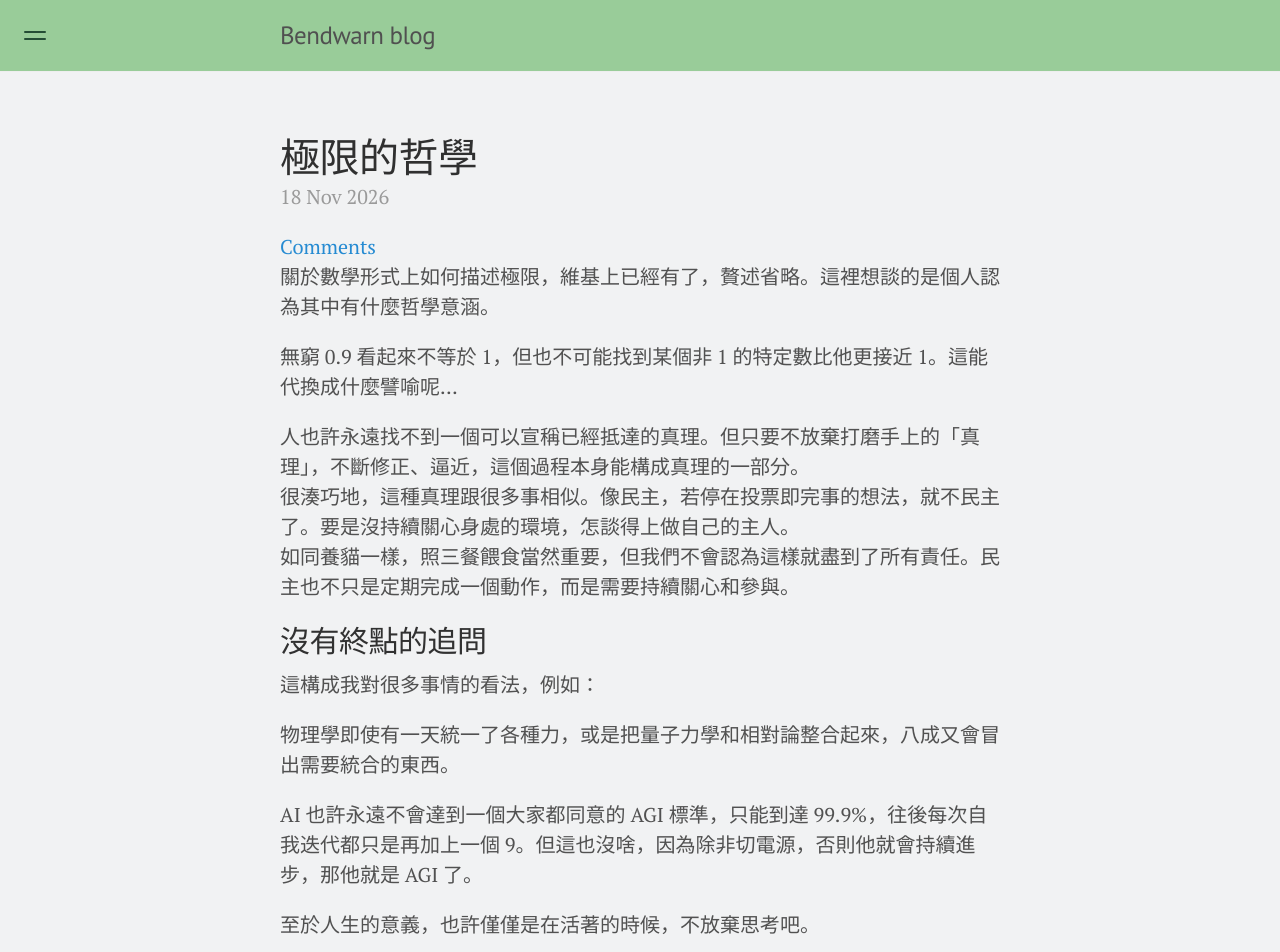
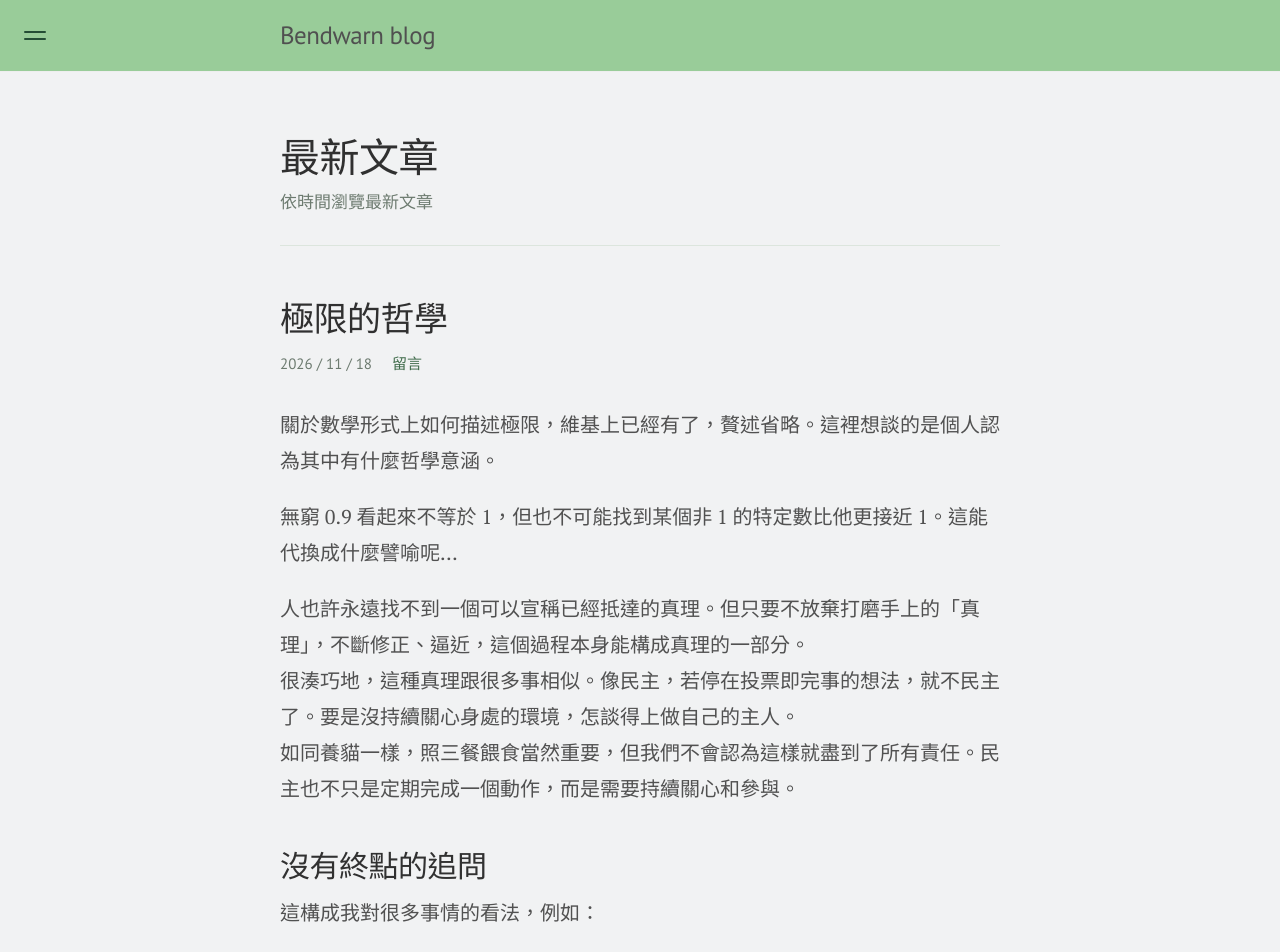
Before and after one commit to bendwarn/bendwarn.github.io, a Jekyll site: the page built from index.html, in a window 1280 px wide. Shown: the top 952 px of the page. Built offline with Jekyll 4.4.1, drawn with Linux system fonts in a browser that asks for light colours; the list of posts is cut into pages by our own code; some of the changed text lies outside the part shown.

Commit message:
Improve homepage post layout and navigation

```diff
--- a/index.html
+++ b/index.html
@@ -3,38 +3,54 @@ layout: default
 title: Home
 ---
 
+<div class="home" lang="zh-Hant">
+  <header class="collection-header home-header">
+    <h1 class="page-title">最新文章</h1>
+    <p>依時間瀏覽最新文章</p>
+  </header>
+
   <div class="posts">
     {% for post in paginator.posts %}
-  <div class="post">
-    <h1 class="post-title">
-      <a href="{{ post.url }}">
-        {{ post.title }}
-      </a>
-    </h1>
+    <article class="post home-post">
+      <header class="home-post-header">
+        <h2 class="post-title">
+          <a href="{{ post.url | relative_url }}">{{ post.title | escape }}</a>
+        </h2>
+        <div class="home-post-meta">
+          <time datetime="{{ post.date | date_to_xmlschema }}">{{ post.date | date: '%Y / %m / %d' }}</time>
+          {% if post.comments %}
+          <a class="post-comments" href="{{ post.url | relative_url }}#comments">留言</a>
+          {% endif %}
+        </div>
+        {% if post.tags.size > 0 %}
+        <div class="home-post-tags" aria-label="文章標籤">
+          {% for tag in post.tags %}
+            {% assign tag_id = tag | url_encode %}
+            <a href="{{ '/tags/' | relative_url }}#tag-{{ tag_id | url_encode }}">{{ tag | escape }}</a>
+          {% endfor %}
+        </div>
+        {% endif %}
+      </header>
 
-    <span class="post-date">{{ post.date | date_to_string }}</span>
-    {% if post.comments %}
-    <a class="post-comments" href="{{ post.url | relative_url }}#comments">Comments</a>
-    {% endif %}
-
-    {{ post.content }}
-  </div>
+      <div class="home-post-content">{{ post.content }}</div>
+    </article>
+    {% else %}
+    <p class="collection-empty">目前沒有文章。</p>
     {% endfor %}
   </div>
 
-<div class="pagination">
+  {% if paginator.total_pages > 1 %}
+  <nav class="pagination home-pagination" aria-label="文章分頁">
     {% if paginator.next_page %}
-    <a class="pagination-item older" href="/page{{paginator.next_page}}">Older</a>
+      <a class="pagination-item older" href="{{ paginator.next_page_path | relative_url }}">← 較舊文章</a>
     {% else %}
-    <span class="pagination-item older">Older</span>
+      <span class="pagination-item older" aria-disabled="true">← 較舊文章</span>
     {% endif %}
     {% if paginator.previous_page %}
-    {% if paginator.page == 2 %}
-      <a class="pagination-item newer" href="/">Newer</a>
+      <a class="pagination-item newer" href="{{ paginator.previous_page_path | relative_url }}">較新文章 →</a>
     {% else %}
-      <a class="pagination-item newer" href="/page{{paginator.previous_page}}">Newer</a>
+      <span class="pagination-item newer" aria-disabled="true">較新文章 →</span>
     {% endif %}
-  {% else %}
-    <span class="pagination-item newer">Newer</span>
+  </nav>
   {% endif %}
 </div>
--- a/public/css/main.sass
+++ b/public/css/main.sass
@@ -131,6 +131,89 @@
     align-items: flex-start
     flex-direction: column
     gap: .2rem
+
+// Give the full posts on the homepage room to breathe.
+.home-header
+  margin-bottom: 2.5rem
+
+.home-post
+  margin-bottom: 3.5rem
+  padding-bottom: 3.5rem
+  border-bottom: 1px solid #dce5dd
+
+.home-post .post-title
+  margin: 0 0 .65rem
+  font-size: 1.7rem
+  line-height: 1.3
+  overflow-wrap: anywhere
+
+.home-post .post-title a:hover,
+.home-post .post-title a:focus-visible
+  color: #244d35
+
+.home-post-meta
+  display: flex
+  align-items: baseline
+  flex-wrap: wrap
+  gap: .5rem 1rem
+  color: #6d7b70
+  font-family: "PT Sans", Helvetica, Arial, sans-serif
+  font-size: .75rem
+  font-variant-numeric: tabular-nums
+
+.home-post-meta a
+  color: #406c4b
+
+.home-post-tags
+  display: flex
+  flex-wrap: wrap
+  gap: .4rem
+  margin-top: .8rem
+
+.home-post-tags a
+  padding: .15rem .55rem
+  border-radius: .25rem
+  background: #edf3ee
+  color: #244d35
+  font-size: .7rem
+
+.home-post-content
+  margin-top: 1.6rem
+  line-height: 1.8
+  overflow-wrap: break-word
+
+.home-post-content h2,
+.home-post-content h3
+  margin-top: 2rem
+
+.home-post-content a
+  color: #316944
+
+.home-pagination
+  display: flex
+  margin: 0 0 3rem
+  gap: .6rem
+
+.home-pagination .pagination-item
+  float: none
+  width: 50%
+  margin: 0
+  padding: .7rem .5rem
+  border: 1px solid #dce5dd
+  border-radius: .3rem
+  color: #244d35
+  font-size: .8rem
+
+.home-pagination span.pagination-item
+  color: #9aa99d
+
+.home-pagination a.pagination-item:hover,
+.home-pagination a.pagination-item:focus-visible
+  background: #e8f1e9
+
+@media (max-width: 30em)
+  .home-post .post-title
+    font-size: 1.5rem
 
 // Keep the control available to keyboard and assistive technology users.
 .sidebar-checkbox
--- a/scripts/check-homepage-title.py
+++ b/scripts/check-homepage-title.py
@@ -26,7 +26,7 @@ class HomepageTitleParser(HTMLParser):
 
         if tag == "a":
             in_post_title = any(
-                item["tag"] == "h1" and "post-title" in item["classes"]
+                item["tag"] in {"h1", "h2"} and "post-title" in item["classes"]
                 for item in self.open_elements
             )
             if in_post_title:
```
Lines whose indentation alone changed are shown as unchanged.
